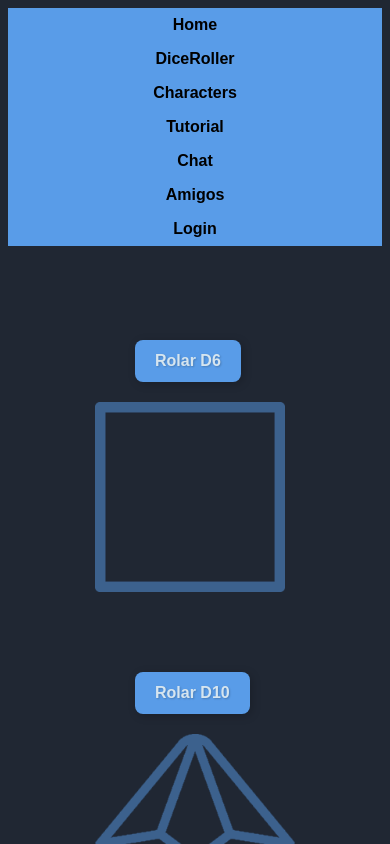
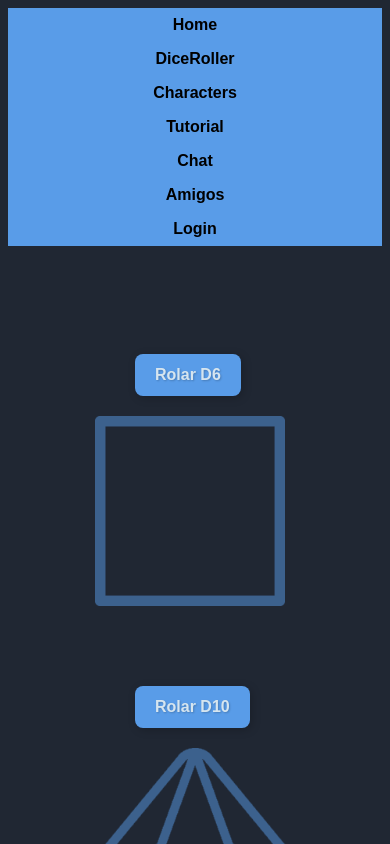
Before and after one commit to JoaoPedroChiappa/tcc-react, a React (Create React App) app in the folder tcc-rpg/: page /tcc-react/DiceRoller in a window 390 px wide. Shown: the top 844 px of the page. Built offline with nearby package versions, Linux system fonts and the light colour scheme; no server answers.

Commit message:
Style optimization for characters

```diff
--- a/tcc-rpg/src/css/Dice.css
+++ b/tcc-rpg/src/css/Dice.css
@@ -35,7 +35,7 @@ button:active {
     flex-direction: column;
     height: 100vh;
     justify-content: space-evenly;
-    margin-top: 70px;
+    margin-top: 10vh;
   }
 
   .diceWrapper {
```
